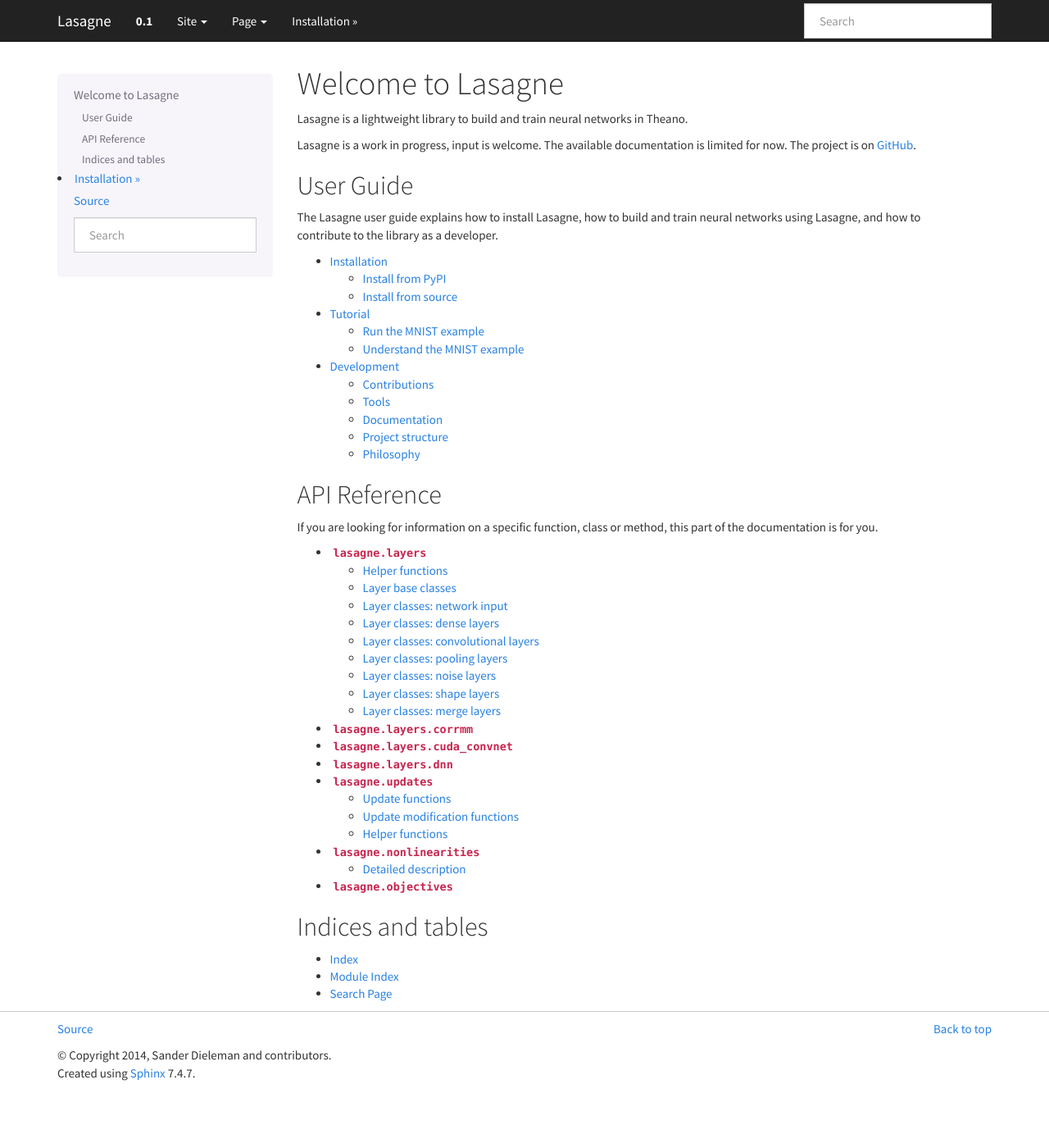
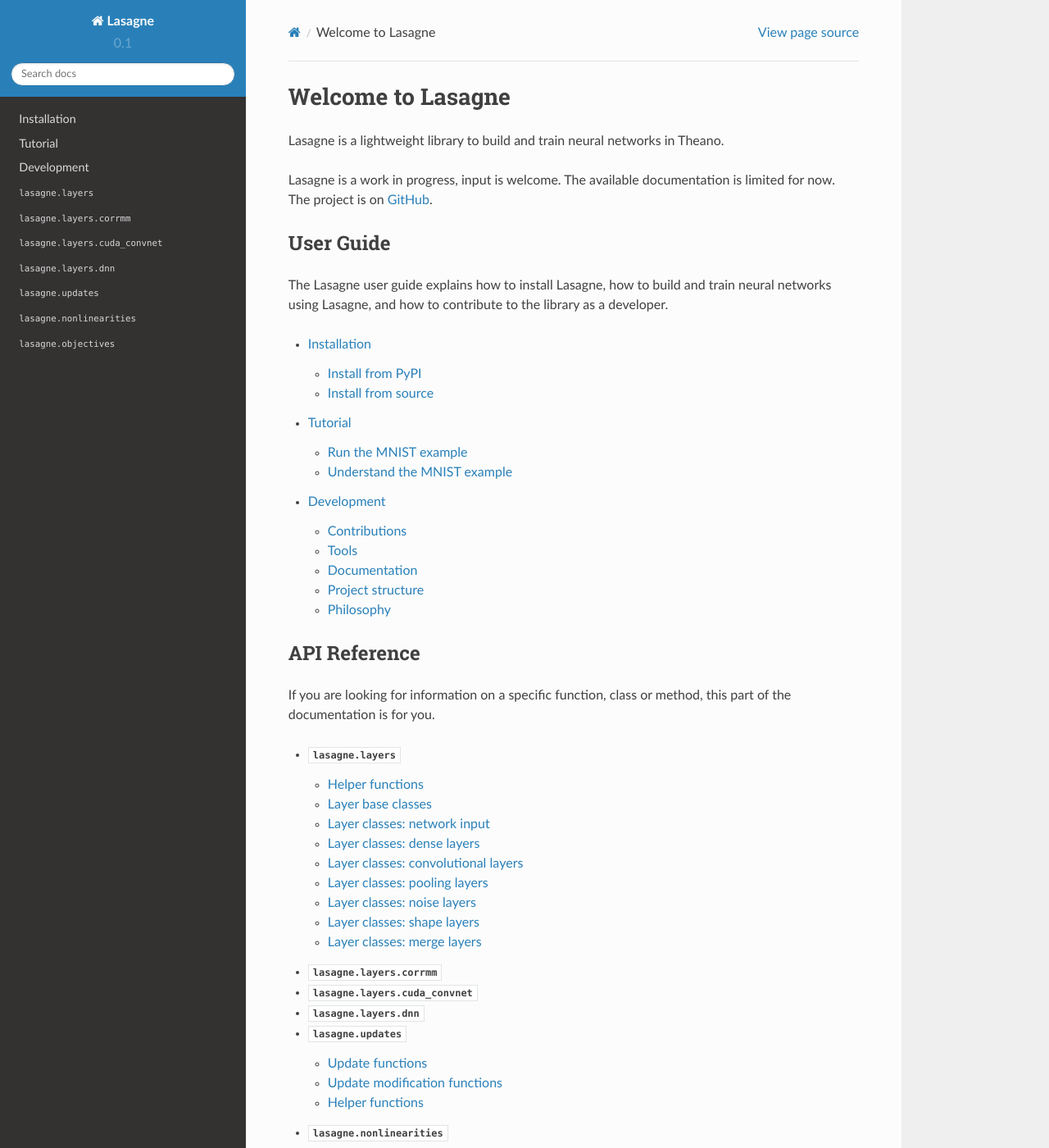
Before and after one commit to Lasagne/Lasagne, a Sphinx documentation site: the page built from docs/index.rst, in a window 1280 px wide and 1400 px high. Shown: the whole window at 82% size. Built offline with Sphinx 7.4.7 and the Read the Docs theme 2.0.0, drawn with Linux system fonts in a browser that asks for light colours; pages that are not in the unit, such as notebooks, are missing from menus; some of the changed lines change nothing that is shown; some of the changed text lies outside the part shown.

Commit message:
Change Sphinx theme to the one provided by readthedocs

```diff
--- a/docs/conf.py
+++ b/docs/conf.py
@@ -14,7 +14,6 @@
 
 # import sys
 # import os
-import sphinx_bootstrap_theme
 
 # If extensions (or modules to document with autodoc) are in another directory,
 # add these directories to sys.path here. If the directory is relative to the
@@ -35,7 +34,8 @@
     'sphinx.ext.doctest',
     'sphinx.ext.mathjax',
     'sphinx.ext.viewcode',
-    'numpydoc'
+    'numpydoc',
+#    'sphinx.ext.napoleon',  # alternative to numpydoc -- looks a bit worse.
 ]
 
 # see http://stackoverflow.com/q/12206334/562769
@@ -55,7 +55,7 @@
 
 # General information about the project.
 project = u'Lasagne'
-copyright = u'2014, Sander Dieleman and contributors'
+copyright = u'2014–2015, Sander Dieleman and contributors'
 
 # The version info for the project you're documenting, acts as replacement for
 # |version| and |release|, also used in various other places throughout the
@@ -107,16 +107,25 @@
 
 # -- Options for HTML output ----------------------------------------------
 
-html_theme = 'bootstrap'
+## Classic Python style:
+#html_theme = 'classic'
+#html_theme_options = {
+#    'stickysidebar': True,
+#}
 
-html_theme_options = {
-    'bootswatch_theme': 'cosmo',  # simplex', # yeti, spacelab,
-    'bootstrap_version': '3',
-    'navbar_title': 'Lasagne',
-    'source_link_position': 'footer',
-}
+## Read the docs style:
+html_theme = 'sphinx_rtd_theme'
 
-html_theme_path = sphinx_bootstrap_theme.get_html_theme_path()
+## Bootstrap style:
+#import sphinx_bootstrap_theme
+#html_theme = 'bootstrap'
+#html_theme_options = {
+#    'bootswatch_theme': 'cosmo',  # see http://bootswatch.com/ for more
+#    'bootstrap_version': '3',
+#    'navbar_title': 'Lasagne',
+#    'source_link_position': 'footer',
+#}
+#html_theme_path = sphinx_bootstrap_theme.get_html_theme_path()
 
 # The name for this set of Sphinx documents.  If None, it defaults to
 # "<project> v<release> documentation".
--- a/docs/requirements.txt
+++ b/docs/requirements.txt
@@ -1,5 +1,5 @@
 Jinja2==2.7.3
 Sphinx==1.2.3
-sphinx-bootstrap-theme
+#sphinx-bootstrap-theme
 numpydoc
 mock
```
